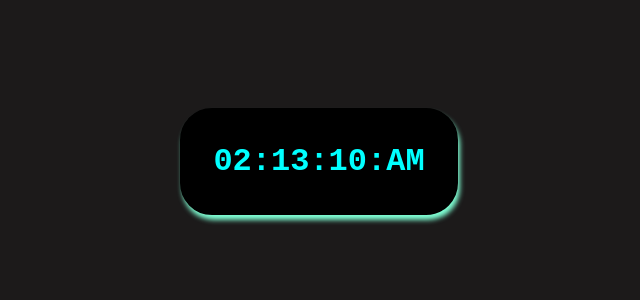
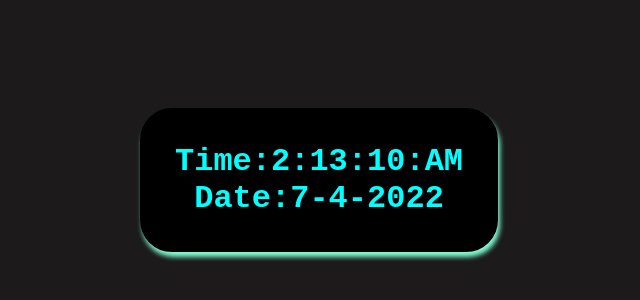
Before and after one commit to yaseenmalik008/digital-clock, a plain HTML site: page index.html in a window 1280 px wide. Shown: the part 164-464 px from the top of the page, without its empty margins (321-961 px from the left). Drawn offline with Linux system fonts and the light colour scheme.

Commit message:
feat:time and date

```diff
--- a/index.css
+++ b/index.css
@@ -10,7 +10,8 @@ body{
    margin-top: 17rem;
     justify-content: center;
     align-content: center;
-    width: 13rem;
+    width: 18rem;
+    text-align: center;
     padding: 2rem;
     font-size: 2rem;
     font-weight: bold;
--- a/index.js
+++ b/index.js
@@ -1,24 +1,45 @@
+// let clock = ()=>{
+//     let date = new Date()
+//     let hrs = date.getHours()
+//     let mins = date.getMinutes()
+//     let secs = date.getSeconds()
+// let period = "AM"
+// if(hrs == 0){
+//     hrs = 12;
+// }else if(hrs>= 12){
+//     hrs = hrs - 12
+//     period = "PM"
+// }
+// hrs = hrs < 10 ? "0" + hrs : hrs ;
+// mins = mins < 10 ? "0" + mins : mins ;
+// secs = secs < 10 ? "0" + secs : secs ;
+
+// let time = `${hrs}:${mins}:${secs}:${period}`;
+// document.getElementById("clock").innerText = time;
+// setTimeout(clock, 1000);
+// }
+// clock()
+
 let clock = ()=>{
     let date = new Date()
     let hrs = date.getHours()
     let mins = date.getMinutes()
-    let secs = date.getSeconds()
-let period = "AM"
-if(hrs == 0){
-    hrs = 12;
-}else if(hrs>= 12){
-    hrs = hrs - 12
-    period = "PM"
+    let secs =  date.getSeconds()
+    let period = "AM"
+    let day = date.getMonth()
+    let dates = date.getDate()
+    let year = date.getFullYear()
+
+    if(hrs == 0 ){
+        hrs = 12
+    }else if(hrs>=12){
+        hrs = hrs - 12
+        let period = "PM"
+    }
+
+    let time = `Time:${hrs}:${mins}:${secs}:${period} Date:${day}-${dates}-${year}`
+    document.querySelector("#clock").innerText = time
+    setTimeout(clock , 1000)
+
 }
-hrs = hrs < 10 ? "0" + hrs : hrs ;
-mins = mins < 10 ? "0" + mins : mins ;
-secs = secs < 10 ? "0" + secs : secs ;
-
-let time = `${hrs}:${mins}:${secs}:${period}`;
-document.getElementById("clock").innerText = time;
-setTimeout(clock, 1000);
-}
-
-
-
 clock()
```
